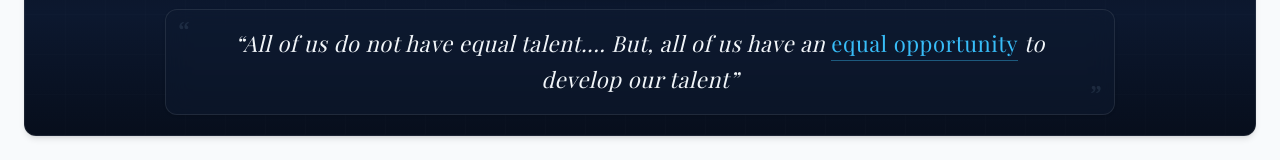
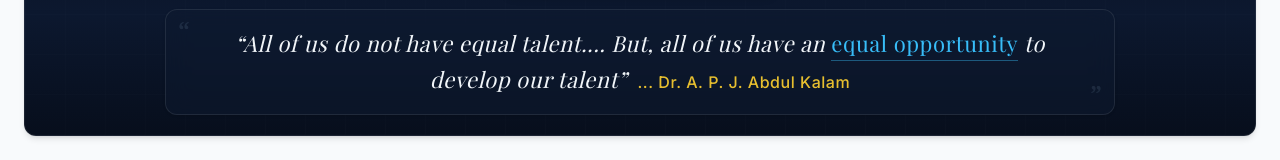
Before and after one commit to charithasree13/unified_legal_system, a React (Vite) app in the folder client/: page /dashboard in a window 1280 px wide. Shown: the part 195-355 px from the top of the page. Built offline with nearby package versions, Linux system fonts and the light colour scheme; no server answers; sample sign-in values are in the browser's storage; a web font is replaced by a local one.

Commit message:
Update quote attribution for Dr. A. P. J. Abdul Kalam

```diff
--- a/client/src/components/PortalOverview.tsx
+++ b/client/src/components/PortalOverview.tsx
@@ -450,6 +450,9 @@ export const PortalOverview: React.FC = () => {
             {/* Quotation Text (Flows horizontally in 2 compact lines on desktop) */}
             <blockquote className="relative z-10 font-['Playfair_Display',serif] italic text-base sm:text-lg md:text-xl lg:text-[22px] text-slate-100 font-normal leading-relaxed text-center tracking-wide px-2 sm:px-4">
               “All of us do not have equal talent.... But, all of us have an <span className="text-[#38bdf8] font-medium not-italic border-b border-[#38bdf8]/40 pb-0.5">equal opportunity</span> to develop our talent”
+              <span className="font-sans not-italic text-xs sm:text-sm md:text-base text-amber-300/90 font-medium ml-2.5 inline-block">
+                ... Dr. A. P. J. Abdul Kalam
+              </span>
             </blockquote>
           </div>
 
```
